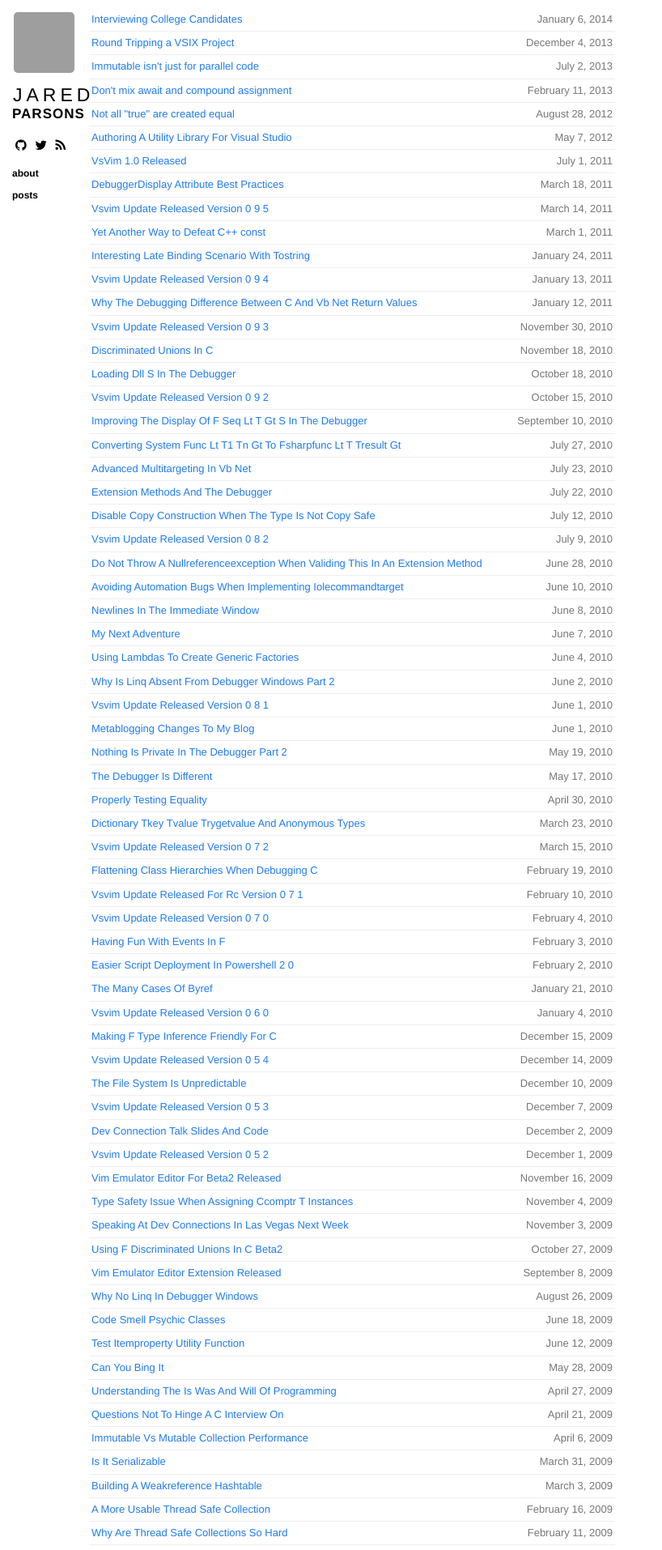
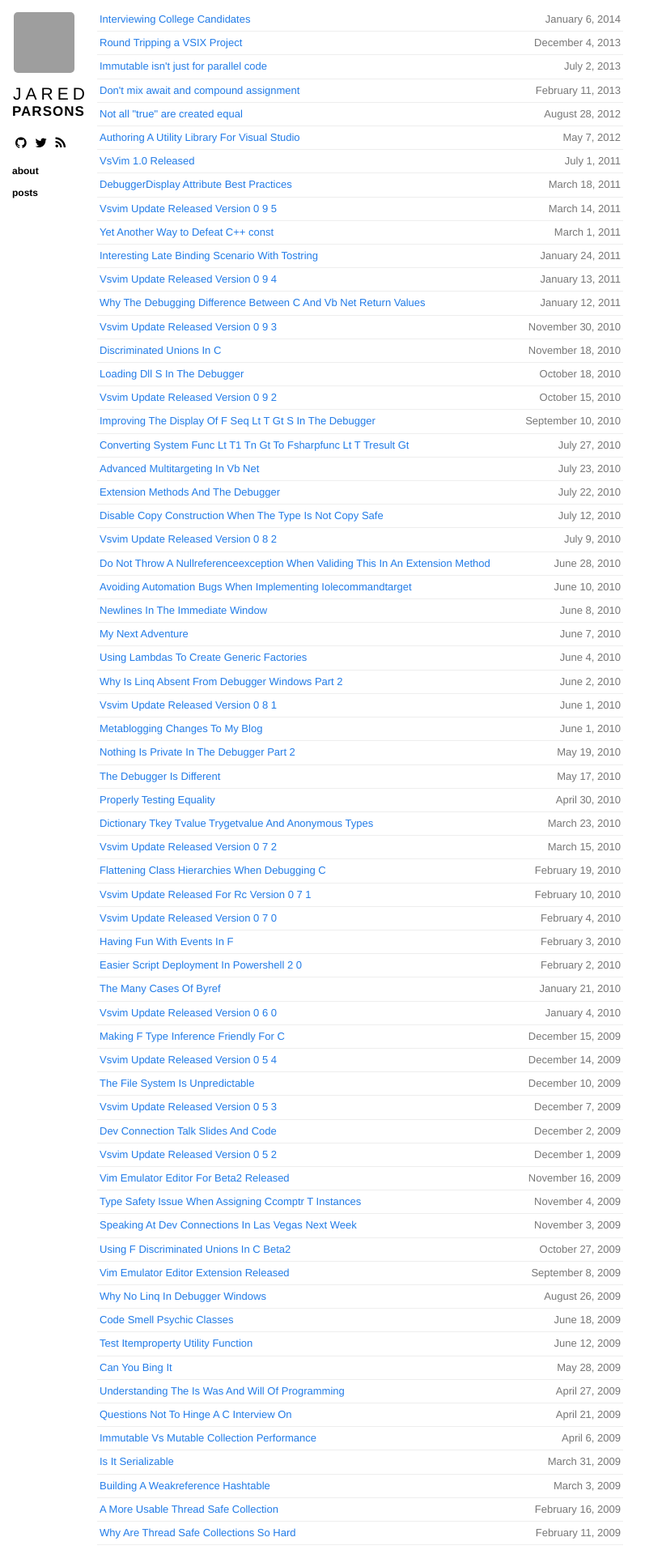
Before and after one commit to jaredpar/jaredpar.github.io, a Jekyll site: the page built from index.html, in a window 1280 px wide. Shown: the top 1914 px of the page at 81% size, without its empty margins (0-818 px from the left). Built offline with Jekyll 4.4.1, drawn with Linux system fonts in a browser that asks for light colours; nearby versions of some CDN libraries; Markdown is read by kramdown in place of the engine named in the settings; grey boxes are pictures that could not be loaded.

Commit message:
Little bit of customization
My name is a bit bigger, had to play with size and margin a bit

```diff
--- a/css/base.css
+++ b/css/base.css
@@ -27,7 +27,7 @@ a {
     margin: 10px 0 20px 0; }
     .sidebar .name #fname {
       padding-left: 1px;
-      font-size: 23px;
+      font-size: 21px;
       letter-spacing: 5px;
       color: black; }
     .sidebar .name #lname {
@@ -63,7 +63,7 @@ a {
 
 .content {
   max-width: 650px;
-  margin-left: 110px;
+  margin-left: 120px;
   margin-right: 20px;
   margin-bottom: 50px; }
   .content h1 {
```
